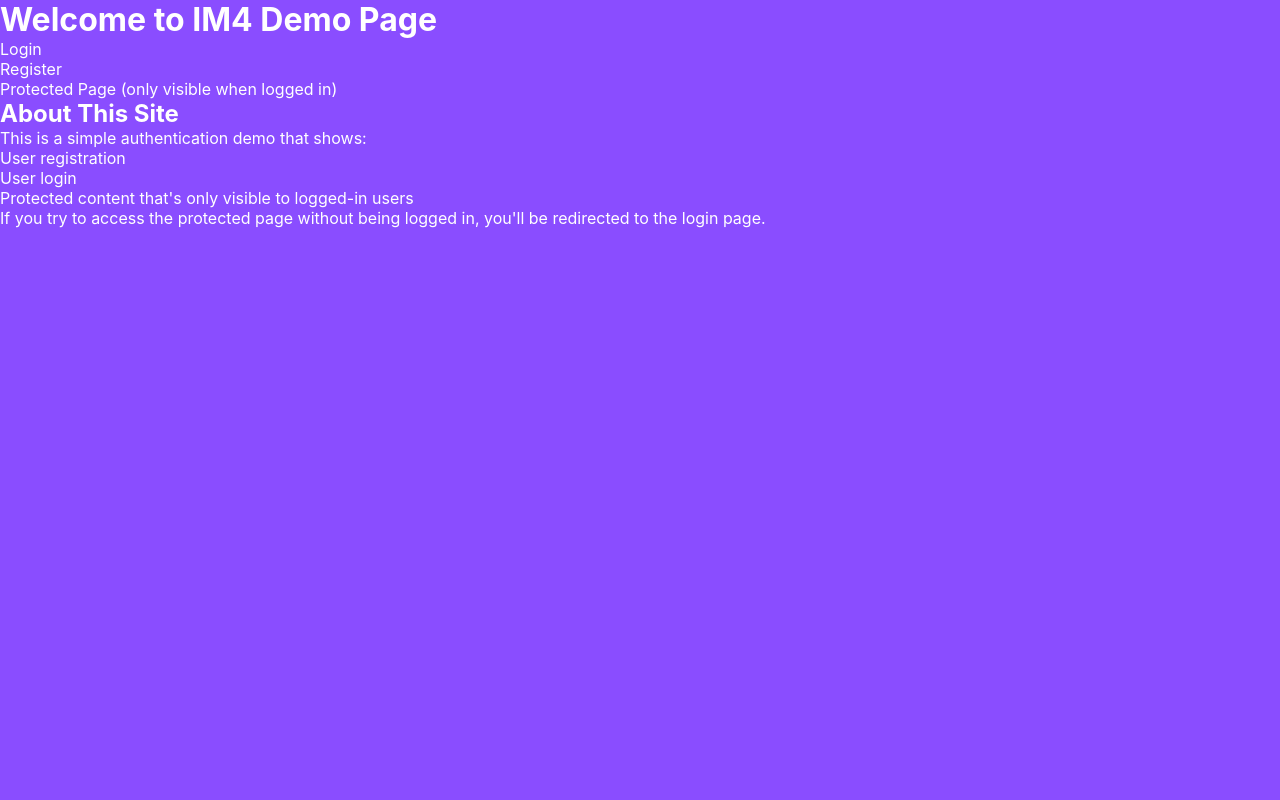
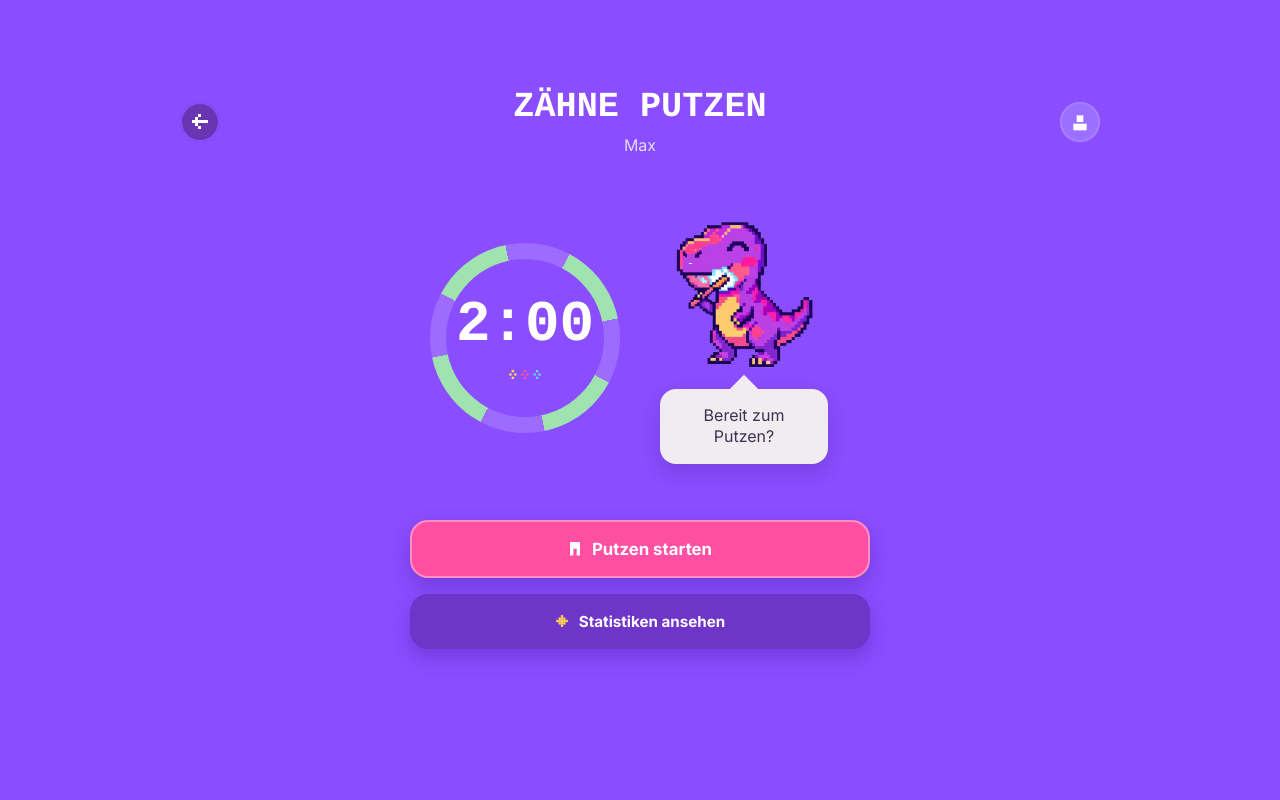
Before and after one commit to lostmarushka/IM4-Eckzahn-Eddy, a PHP site: page / in a window 1280 px wide. Run offline with PHP 8.4, Linux system fonts and the light colour scheme.

Commit message:
index.html anlegen, css anpassen

```diff
--- a/css/style.css
+++ b/css/style.css
@@ -1,28 +1,43 @@
 /* style.css */
 /*
-  Gemeinsames Stylesheet für Introduction, Login und Register.
-  Mobile first, grid-basiert und reduziert auf die benötigten Komponenten.
+  Gemeinsames Stylesheet für Introduction, Login, Register und Putzen.
+  Mobile first, grid-basiert, kompakt und wiederverwendbar.
 */
 
 :root {
   --color-background: #8a4dff;
   --color-card: rgba(255, 255, 255, 0.16);
   --color-card-border: rgba(255, 255, 255, 0.18);
+
   --color-input-fill: #9b6fff;
   --color-input-border: #a97eff;
+
   --color-button-fill: #ff4fa3;
   --color-button-border: #ff8fc0;
   --color-button-secondary: #6f35c9;
+
+  --color-circle-dark: rgba(78, 31, 148, 0.55);
+  --color-circle-light: rgba(255, 255, 255, 0.18);
+
+  --color-timer-ring: rgba(180, 145, 255, 0.45);
+  --color-timer-accent: #9fe3b0;
+
+  --color-bubble: #f0ecef;
+  --color-bubble-text: #3f3151;
+
   --color-text: #ffffff;
   --color-text-soft: rgba(255, 255, 255, 0.8);
   --color-placeholder: rgba(255, 255, 255, 0.65);
   --color-shadow: rgba(71, 28, 156, 0.35);
+
   --color-dot-yellow: #ffd84f;
   --color-dot-peach: #ffb38a;
   --color-dot-pink: #ff5aa5;
+  --color-dot-blue: #78d9ff;
 
   --radius-large: 18px;
   --radius-xl: 20px;
+  --radius-full: 999px;
 
   --space-2xs: 0.5rem;
   --space-xs: 0.75rem;
@@ -33,6 +48,8 @@
   --space-2xl: 4.5rem;
 
   --content-width: 345px;
+  --content-width-web: 920px;
+
   --page-padding-x: 24px;
   --page-padding-top: 68px;
   --page-padding-bottom: 40px;
@@ -47,8 +64,13 @@
 
   --zahn-size: 18px;
   --intro-image-width: 190px;
+  --timer-size: 230px;
+
+  --circle-button-size: 40px;
+  --circle-button-icon-size: 40px;
 }
 
+/* Reset */
 *,
 *::before,
 *::after {
@@ -78,6 +100,14 @@ a {
   text-decoration: none;
 }
 
+button {
+  font: inherit;
+  border: none;
+  background: none;
+  cursor: pointer;
+}
+
+/* Layout */
 .page-wrapper {
   min-height: 100vh;
   display: grid;
@@ -95,16 +125,11 @@ a {
   row-gap: var(--space-lg);
 }
 
+/* Shared typography */
 .heading-wrapper {
   display: grid;
   align-items: center;
   column-gap: var(--space-xs);
-}
-
-.zahn {
-  width: var(--zahn-size);
-  height: var(--zahn-size);
-  object-fit: contain;
 }
 
 .title-wrapper {
@@ -115,6 +140,12 @@ a {
   text-transform: uppercase;
 }
 
+.zahn {
+  width: var(--zahn-size);
+  height: var(--zahn-size);
+  object-fit: contain;
+}
+
 /* Introduction */
 .intro-header-wrapper {
   display: grid;
@@ -123,6 +154,7 @@ a {
 }
 
 .intro-heading-wrapper {
+  display: grid;
   grid-template-columns: auto 1fr auto;
   width: 100%;
   max-width: 250px;
@@ -135,10 +167,13 @@ a {
 
 .intro-dots-wrapper {
   display: grid;
-  grid-auto-flow: column;
-  gap: 10px;
+  justify-items: center;
   align-items: center;
-  justify-content: center;
+}
+
+.intro-dots {
+  width: 34px;
+  height: auto;
 }
 
 .intro-dot {
@@ -157,6 +192,10 @@ a {
 
 .intro-dot-pink {
   background-color: var(--color-dot-pink);
+}
+
+.intro-dot-blue {
+  background-color: var(--color-dot-blue);
 }
 
 .intro-image-wrapper {
@@ -196,6 +235,7 @@ a {
 
 .intro-actions-wrapper {
   display: grid;
+  grid-template-columns: 1fr;
   row-gap: var(--space-sm);
   margin-top: var(--space-sm);
 }
@@ -204,7 +244,10 @@ a {
   width: 100%;
   min-height: 58px;
   display: grid;
-  place-items: center;
+  grid-auto-flow: column;
+  justify-content: center;
+  align-items: center;
+  gap: 10px;
   padding: var(--space-sm);
   border-radius: var(--radius-large);
   font-size: var(--button-size);
@@ -277,7 +320,6 @@ a {
   color: var(--color-text);
   font-size: var(--button-size);
   font-weight: 700;
-  cursor: pointer;
   box-shadow: 0 8px 18px var(--color-shadow);
 }
 
@@ -297,12 +339,186 @@ a {
   text-decoration: underline;
 }
 
-/* Responsive */
+/* Brushing */
+.page-wrapper-brushing {
+  padding-top: var(--page-padding-top);
+}
+
+.brushing-wrapper {
+  display: grid;
+  grid-template-columns: 1fr;
+  row-gap: var(--space-md);
+}
+
+.brushing-header-wrapper {
+  display: grid;
+  grid-template-columns: var(--circle-button-size) 1fr var(--circle-button-size);
+  align-items: center;
+  column-gap: var(--space-sm);
+}
+
+.brushing-title-wrapper {
+  display: grid;
+  justify-items: center;
+  row-gap: var(--space-2xs);
+  text-align: center;
+}
+
+.brushing-title-wrapper .title-wrapper {
+  font-size: 1.95rem;
+}
+
+.brushing-name {
+  color: var(--color-text-soft);
+  font-size: 1.25rem;
+  line-height: 1.3;
+}
+
+.circle-button {
+  width: var(--circle-button-size);
+  height: var(--circle-button-size);
+  min-width: var(--circle-button-size);
+  min-height: var(--circle-button-size);
+  display: grid;
+  place-items: center;
+  border-radius: 50%;
+  background-color: var(--color-circle-dark);
+  box-shadow: 0 6px 14px var(--color-shadow);
+}
+
+.circle-button-light {
+  background-color: var(--color-circle-light);
+}
+
+.circle-button-icon {
+  width: var(--circle-button-icon-size);
+  height: var(--circle-button-icon-size);
+  object-fit: contain;
+}
+
+.brushing-stage-wrapper {
+  display: grid;
+  grid-template-columns: 1fr;
+  row-gap: var(--space-lg);
+  justify-items: center;
+  align-items: center;
+}
+
+.timer-wrapper {
+  display: grid;
+  justify-items: center;
+}
+
+.timer-ring {
+  width: var(--timer-size);
+  height: var(--timer-size);
+  display: grid;
+  place-items: center;
+  border-radius: 50%;
+  position: relative;
+  background:
+    conic-gradient(
+      var(--color-timer-ring) 0deg 28deg,
+      var(--color-timer-accent) 28deg 78deg,
+      var(--color-timer-ring) 78deg 118deg,
+      var(--color-timer-accent) 118deg 168deg,
+      var(--color-timer-ring) 168deg 208deg,
+      var(--color-timer-accent) 208deg 258deg,
+      var(--color-timer-ring) 258deg 298deg,
+      var(--color-timer-accent) 298deg 348deg,
+      var(--color-timer-ring) 348deg 360deg
+    );
+}
+
+.timer-ring::before {
+  content: "";
+  position: absolute;
+  inset: 16px;
+  border-radius: 50%;
+  background-color: var(--color-background);
+}
+
+.timer-content {
+  position: relative;
+  z-index: 1;
+  display: grid;
+  justify-items: center;
+  row-gap: var(--space-sm);
+}
+
+.timer-text {
+  font-family: "Cousine", monospace;
+  font-size: 3.1rem;
+  font-weight: 700;
+  line-height: 1;
+}
+
+.brushing-character-wrapper {
+  display: grid;
+  justify-items: center;
+  row-gap: var(--space-sm);
+}
+
+.brushing-image-wrapper {
+  margin: 0;
+}
+
+.brushing-image {
+  width: 145px;
+}
+
+.speech-bubble-wrapper {
+  width: 100%;
+  max-width: 220px;
+  justify-self: center;
+  position: relative;
+  padding: 18px 20px;
+  border-radius: 16px;
+  background-color: var(--color-bubble);
+  box-shadow: 0 8px 18px rgba(49, 25, 93, 0.2);
+  text-align: center;
+}
+
+.speech-bubble-wrapper::before {
+  content: "";
+  position: absolute;
+  top: -10px;
+  left: 50%;
+  width: 20px;
+  height: 20px;
+  background-color: var(--color-bubble);
+  transform: translateX(-50%) rotate(45deg);
+}
+
+.speech-bubble-text {
+  color: var(--color-bubble-text);
+  font-size: 1.1rem;
+  line-height: 1.35;
+}
+
+.brushing-actions-wrapper {
+  display: grid;
+  grid-template-columns: 1fr;
+  row-gap: var(--space-sm);
+}
+
+.button-icon-image {
+  width: 14px;
+  height: 14px;
+  object-fit: contain;
+}
+
+.navigation {
+  display: none;
+}
+
+/* Small responsive steps */
 @media (min-width: 480px) {
   :root {
     --content-width: 360px;
     --title-size: 2.1rem;
     --intro-image-width: 205px;
+    --timer-size: 246px;
   }
 
   .intro-heading-wrapper {
@@ -323,6 +539,7 @@ a {
     --card-text-size: 1.05rem;
     --zahn-size: 20px;
     --intro-image-width: 220px;
+    --timer-size: 280px;
   }
 
   .intro-heading-wrapper {
@@ -336,6 +553,85 @@ a {
   .intro-card-wrapper {
     padding: 32px 28px 28px;
   }
+
+  .brushing-title-wrapper .title-wrapper {
+    font-size: 2.2rem;
+  }
+
+  .timer-text {
+    font-size: 3.6rem;
+  }
+
+  .brushing-image {
+    width: 165px;
+  }
+}
+
+/* Wide view only */
+@media (min-width: 900px) {
+  .page-wrapper-brushing {
+    padding-top: 88px;
+    padding-bottom: 64px;
+  }
+
+  .brushing-wrapper {
+    max-width: var(--content-width-web);
+    row-gap: 56px;
+  }
+
+  .brushing-header-wrapper {
+    grid-template-columns: var(--circle-button-size) 1fr var(--circle-button-size);
+    align-items: center;
+  }
+
+  .brushing-title-wrapper .title-wrapper {
+    font-size: 2.2rem;
+  }
+
+  .brushing-name {
+    font-size: 1rem;
+  }
+
+  .brushing-stage-wrapper {
+    grid-template-columns: 1fr 1fr;
+    align-items: center;
+    column-gap: 40px;
+    width: 100%;
+    max-width: 560px;
+    justify-self: center;
+  }
+
+  .timer-wrapper {
+    justify-self: end;
+    align-self: center;
+  }
+
+  .brushing-character-wrapper {
+    justify-self: start;
+    align-self: center;
+    row-gap: 12px;
+  }
+
+  .speech-bubble-wrapper {
+    max-width: 168px;
+    padding: 16px 18px;
+  }
+
+  .speech-bubble-text {
+    font-size: 1rem;
+  }
+
+  .brushing-actions-wrapper {
+    width: 100%;
+    max-width: 460px;
+    justify-self: center;
+    margin-top: 0;
+  }
+
+  .intro-button {
+    min-height: 48px;
+    font-size: 0.95rem;
+  }
 }
 
 @media (min-width: 1024px) {
@@ -345,14 +641,7 @@ a {
     --title-size: 2.4rem;
     --zahn-size: 22px;
     --intro-image-width: 235px;
-  }
-
-  .intro-heading-wrapper {
-    max-width: 310px;
-  }
-
-  .intro-heading-wrapper .title-wrapper {
-    font-size: 2.05rem;
+    --timer-size: 190px;
   }
 }
 
@@ -362,5 +651,6 @@ a {
     --title-size: 2.6rem;
     --zahn-size: 24px;
     --intro-image-width: 250px;
+    --timer-size: 210px;
   }
 }
--- a/index.html
+++ b/index.html
@@ -1,36 +1,115 @@
 <!DOCTYPE html>
-<html lang="en">
+<html lang="de">
   <head>
     <meta charset="UTF-8" />
-    <title>Welcome</title>
+    <meta name="viewport" content="width=device-width, initial-scale=1.0" />
+    <title>Zähne putzen</title>
+
+    <link rel="preconnect" href="https://fonts.googleapis.com" />
+    <link rel="preconnect" href="https://fonts.gstatic.com" crossorigin />
+    <link
+      href="https://fonts.googleapis.com/css2?family=Cousine:ital,wght@0,400;0,700;1,400;1,700&family=Inter:ital,opsz,wght@0,14..32,100..900;1,14..32,100..900&display=swap"
+      rel="stylesheet"
+    />
+
     <link rel="stylesheet" href="css/style.css" />
   </head>
   <body>
-    <h1>Welcome to IM4 Demo Page</h1>
+    <main class="page-wrapper page-wrapper-brushing">
+      <section class="login-wrapper brushing-wrapper">
+        <header class="brushing-header-wrapper">
+          <a href="introduction.html" class="circle-button-icon" aria-label="Zurück">
+            <img
+              src="img/back_button.svg"
+              alt=""
+            />
+          </a>
 
-    <div class="navigation">
+          <div class="brushing-title-wrapper">
+            <h1 class="title-wrapper">ZÄHNE PUTZEN</h1>
+            <p class="brushing-name">Max</p>
+          </div>
+
+          <a
+            href="protected.html"
+            class="circle-button-icon"
+            aria-label="Profil"
+          >
+            <img
+              src="img/profile_button.svg"
+              alt=""
+            />
+          </a>
+        </header>
+
+        <div class="brushing-stage-wrapper">
+          <section class="timer-wrapper" aria-label="Timer">
+            <div class="timer-ring">
+              <div class="timer-content">
+                <p class="timer-text">2:00</p>
+
+                <div class="intro-dots-wrapper" aria-hidden="true">
+                  <img
+                    src="img/coloured_rectangles.svg"
+                    alt=""
+                    class="intro-dots"
+                  />
+                </div>
+              </div>
+            </div>
+          </section>
+
+          <div class="brushing-character-wrapper">
+            <div class="intro-image-wrapper brushing-image-wrapper">
+              <img
+                src="img/eddy.png"
+                alt="Eddy beim Zähneputzen"
+                class="intro-image brushing-image"
+              />
+            </div>
+
+            <section class="speech-bubble-wrapper">
+              <p class="speech-bubble-text">Bereit zum Putzen?</p>
+            </section>
+          </div>
+        </div>
+
+        <div class="intro-actions-wrapper brushing-actions-wrapper">
+          <div class="button-wrapper">
+            <button type="button" class="intro-button intro-button-primary">
+              <img
+                src="img/zahn_white.svg"
+                alt=""
+                class="button-icon-image"
+              />
+              <span>Putzen starten</span>
+            </button>
+          </div>
+
+          <div class="button-wrapper">
+            <a href="protected.html" class="intro-button intro-button-secondary">
+              <img
+                src="img/dot_yellow.svg"
+                alt=""
+                class="button-icon-image"
+              />
+              <span>Statistiken ansehen</span>
+            </a>
+          </div>
+        </div>
+
+        <nav class="navigation" aria-label="Hilfsnavigation">
           <ul>
             <li><a href="login.html">Login</a></li>
             <li><a href="register.html">Register</a></li>
             <li>
-          <a href="protected.html">Protected Page</a> (only visible when logged
-          in)
+              <a href="protected.html">Protected Page</a> (only visible when logged in)
             </li>
           </ul>
-    </div>
+        </nav>
+      </section>
+    </main>
 
-    <div class="info">
-      <h2>About This Site</h2>
-      <p>This is a simple authentication demo that shows:</p>
-      <ul>
-        <li>User registration</li>
-        <li>User login</li>
-        <li>Protected content that's only visible to logged-in users</li>
-      </ul>
-      <p>
-        If you try to access the protected page without being logged in, you'll
-        be redirected to the login page.
-      </p>
-    </div>
+    <script src="js/auth.js"></script>
   </body>
 </html>
```
Also changed, not shown: js/auth.js (added, +12 -0 lines), img/back_button.svg (added), img/coloured_rectangles.svg (added), img/dot_yellow.svg (added), img/profile_button.svg (added), img/zahn_white.svg (added). Lines whose indentation alone changed are shown as unchanged.
